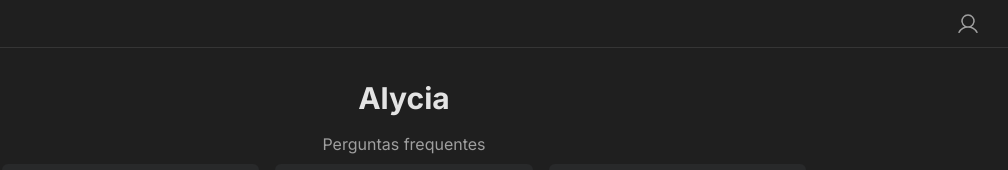
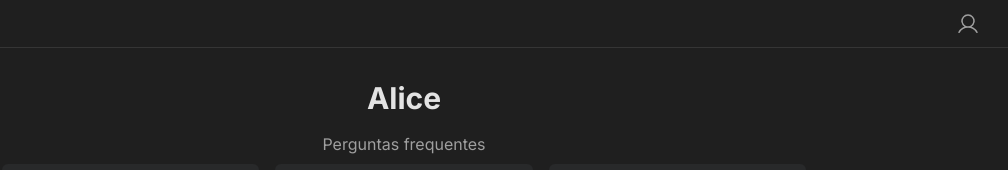
Before and after one commit to FranciscoZhou5/alice, a Next.js app: page /chat in a window 1280 px wide. Shown: the top 170 px of the page, without its empty margins (236-1244 px from the left). Built offline with nearby package versions, Linux system fonts and the light colour scheme; what tailwindcss-radix would draw is missing.

Commit message:
Alycia -> Alice

```diff
--- a/package.json
+++ b/package.json
@@ -1,5 +1,5 @@
 {
-  "name": "alycia",
+  "name": "alice",
   "version": "0.1.0",
   "private": true,
   "scripts": {
--- a/src/components/Hero/index.tsx
+++ b/src/components/Hero/index.tsx
@@ -10,7 +10,7 @@
 
   return (
     <div className="max-w-[900px] mx-auto flex flex-col items-center py-8 px-4 md:px-12">
-      <h1 className="text-3xl font-bold"> Alycia </h1>
+      <h1 className="text-3xl font-bold"> Alice </h1>
 
       <div className="py-4 text-center w-full">
         <span>Perguntas frequentes</span>
```
